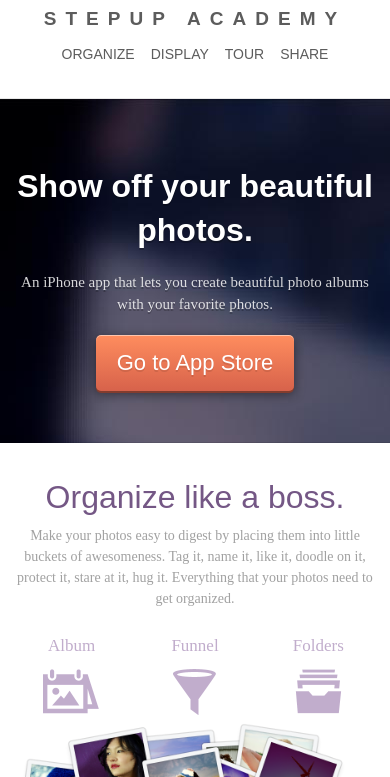
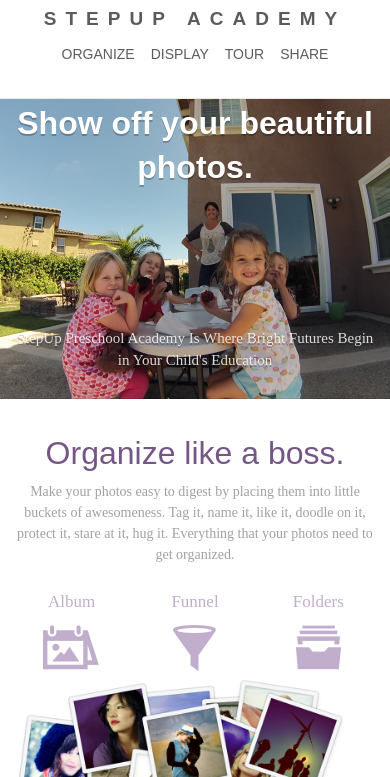
Before and after one commit to phinine/phinine.github.io, a plain HTML site: page index.html in a window 390 px wide. Shown: the part 67-844 px from the top of the page. Drawn offline with nearby package versions, Linux system fonts and the light colour scheme; a script that the page names is missing.

Commit message:
Changed Background

```diff
--- a/css/stepup.webflow.css
+++ b/css/stepup.webflow.css
@@ -117,7 +117,10 @@ p {
 }
 .section.hero {
   padding-bottom: 0px;
-  background-image: url(../images/034ac8b0-2bb2-4fd2-8754-ab3fd2315d54_hero-background.jpg);
+  background-image: url(../images/stepupbg.jpg);
+  background-position: 50% 50%;
+  background-size: cover;
+  background-repeat: no-repeat no-repeat;
 }
 .section.white {
   box-shadow: none;
@@ -190,15 +193,15 @@ p {
   background-color: #ed7a56;
 }
 .hero-header {
-  margin-top: 130px;
-  margin-bottom: 19px;
+  margin-top: 64px;
+  margin-bottom: 14px;
   font-family: Montserrat, sans-serif;
   color: white;
   font-size: 42px;
   text-shadow: rgba(0, 0, 0, 0.24) 0px 2px 0px;
 }
 .hero-subtitle {
-  margin-bottom: 20px;
+  margin-bottom: 41px;
   color: rgba(255, 255, 255, 0.83);
   font-size: 15px;
   line-height: 22px;
@@ -343,7 +346,7 @@ p {
   .section.hero {
     padding-top: 34px;
     padding-bottom: 1px;
-    background-image: url(../images/034ac8b0-2bb2-4fd2-8754-ab3fd2315d54_hero-background.jpg);
+    background-image: url(../images/stepupbg.jpg);
   }
   .hero-iphone {
     text-shadow: black 0px 0px 0px;
@@ -386,7 +389,8 @@ p {
     text-align: center;
   }
   .section.hero {
-    background-image: url(../images/034ac8b0-2bb2-4fd2-8754-ab3fd2315d54_hero-background.jpg);
+    min-height: 345px;
+    background-image: url(../images/GOPR0378_1380145604628_low.JPG);
     text-align: center;
   }
   .hero-iphone {
@@ -450,7 +454,10 @@ p {
     text-align: center;
   }
   .section.hero {
-    background-image: url(../images/034ac8b0-2bb2-4fd2-8754-ab3fd2315d54_hero-background.jpg);
+    min-height: 300px;
+    padding-top: 16px;
+    background-image: url(../images/GOPR0378_1380145604628_low.JPG);
+    background-size: 480px;
   }
   .section.white {
     padding-top: 0px;
@@ -472,14 +479,29 @@ p {
     clear: none;
   }
   .hero-header {
+    overflow: visible;
+    margin-top: -1px;
+    margin-bottom: 6px;
+    padding-bottom: 0px;
     font-size: 32px;
     text-shadow: rgba(0, 0, 0, 0.24) 0px 2px 0px;
+  }
+  .hero-subtitle {
+    margin-top: 132px;
+    margin-bottom: 0px;
+    padding-bottom: 0px;
   }
   .big-image {
     text-shadow: black 0px 0px 0px;
   }
   .price-text {
     font-size: 23px;
+  }
+  .call-to-action {
+    margin-bottom: 10px;
+  }
+  .center {
+    padding-bottom: 21px;
   }
   .fixed {
     position: fixed;
@@ -492,4 +514,7 @@ p {
     height: 45px;
     background-color: #745785;
   }
+  .herophone {
+    margin-top: -13px;
+  }
 }
--- a/index.html
+++ b/index.html
@@ -1,5 +1,5 @@
 <!DOCTYPE html>
-<!-- This site was created in Webflow. http://www.webflow.com--><!-- Last Published: Mon Nov 18 2013 03:22:47 GMT+0000 (UTC) -->
+<!-- This site was created in Webflow. http://www.webflow.com--><!-- Last Published: Mon Nov 18 2013 05:03:31 GMT+0000 (UTC) -->
 <html data-wf-site="52895e14e705605c58000063">
   <head>
     <meta charset="utf-8">
@@ -38,10 +38,11 @@
   <div class="section hero">
     <div class="w-container">
       <div class="w-row">
-        <div class="w-col w-col-6"></div>
-        <div class="w-col w-col-6 w-clearfix call-to-action">
+        <div class="w-col w-col-6 herophone">
           <h1 class="hero-header">Show off your beautiful photos.</h1>
-          <p class="hero-subtitle">An iPhone app that lets you create beautiful photo albums with your favorite photos.</p><a class="button" href="#">Go to App Store</a>
+        </div>
+        <div class="w-col w-col-6 call-to-action">
+          <p class="hero-subtitle">StepUp Preschool Academy Is Where Bright Futures Begin in Your Child's Education</p><a class="w-hidden-main w-hidden-medium w-hidden-small w-hidden-tiny button" href="#">Go to App Store</a>
         </div>
       </div>
     </div>
@@ -113,7 +114,7 @@
       </div>
     </div>
   </div>
-  <div id="page-nav-tour">
+  <div class="section" id="page-nav-tour">
     <div class="w-container">
       <div class="w-row">
         <div class="w-col w-col-6">
@@ -122,6 +123,7 @@
             id rutrum lorem imperdiet. Nunc ut sem vitae risus tristique posuere.</p>
         </div>
         <div class="w-col w-col-6">
+          <div class="w-form">
 <!--Enrollment Form Start-->
 			<script type="text/javascript">var submitted=false;</script>
             <iframe name="hidden_iframe" id="hidden_iframe" style="display:none;" onload="if(submitted){$('#ss-form').hide();$('#thankyou').fadeIn('fast');}"></iframe>
```
Also changed, not shown: images/GOPR0378_1380145604628_low.JPG (added), images/stepupbg.jpg (added), 1 other file.
